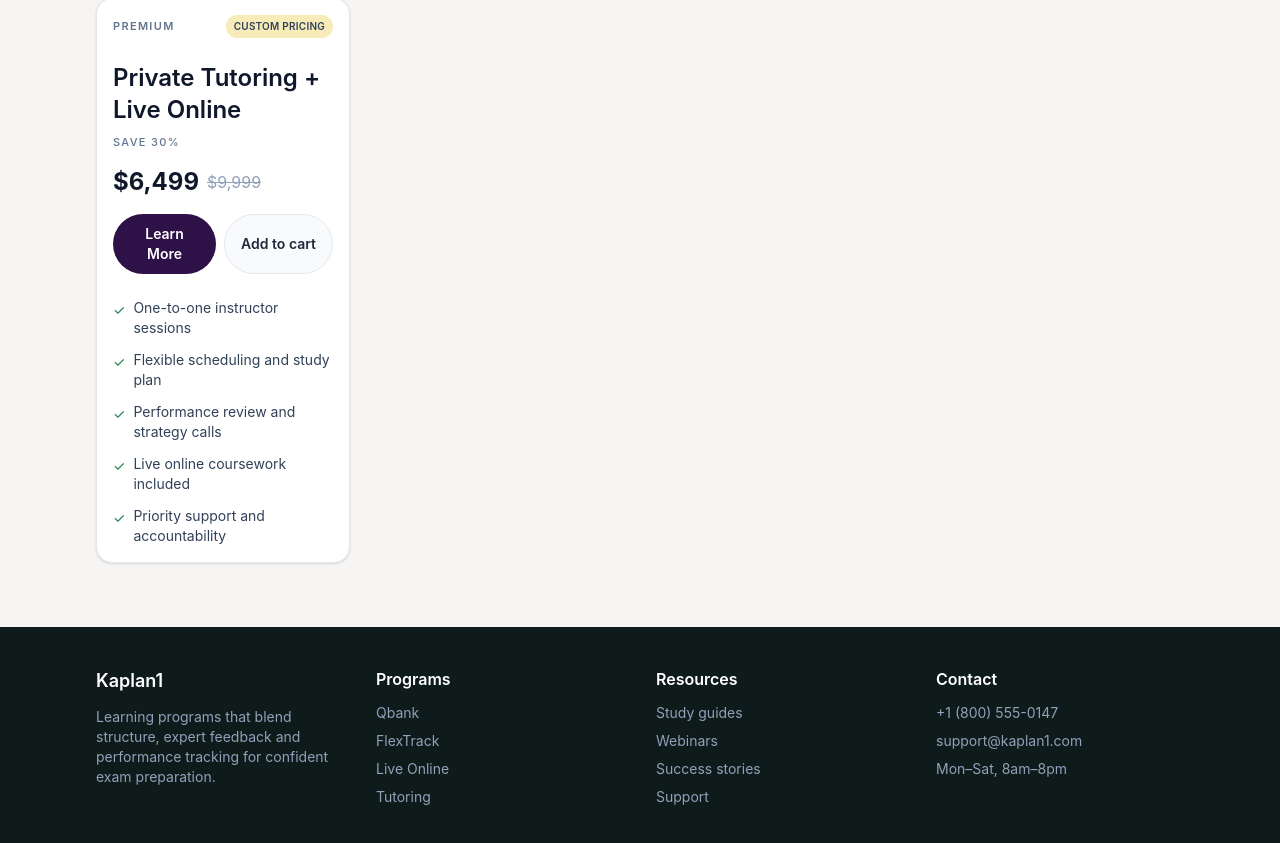
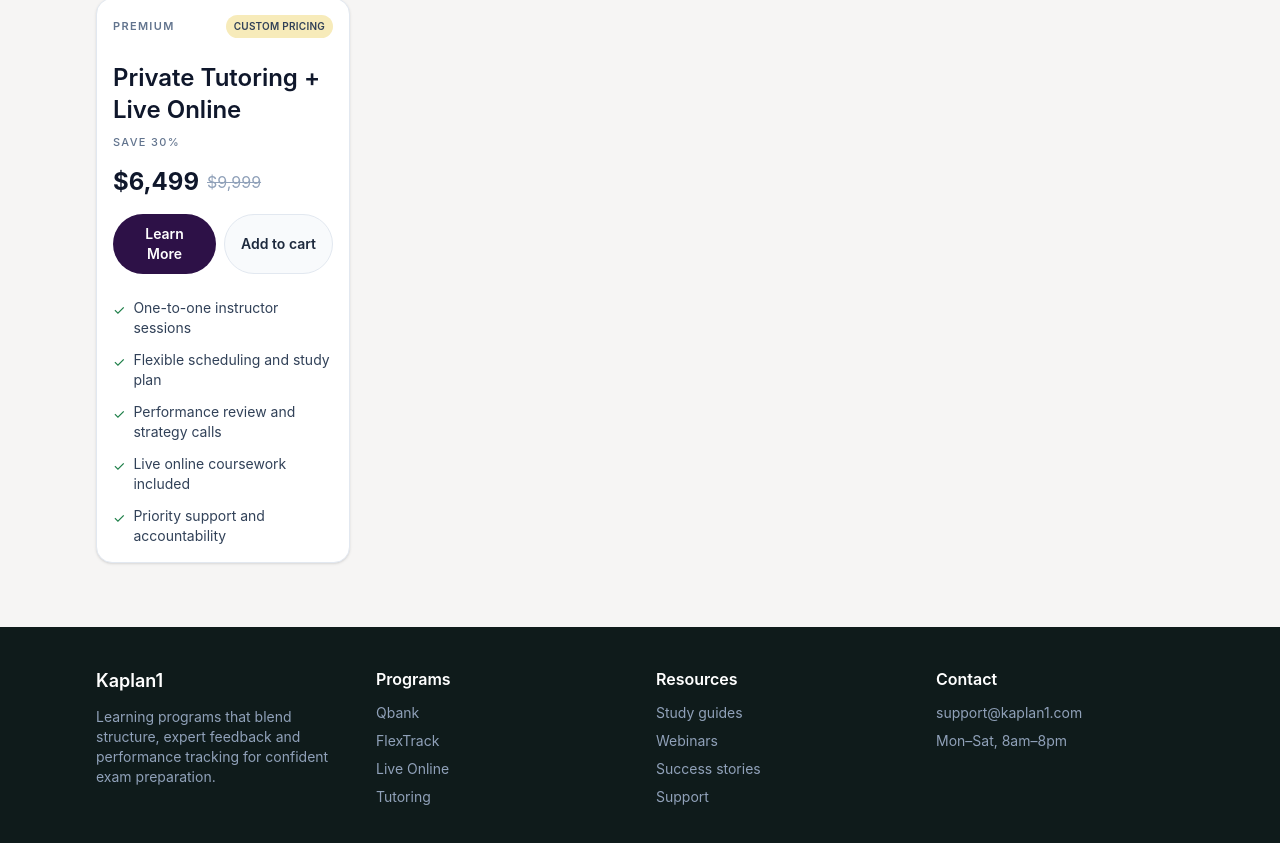
Before and after one commit to varunrajb1022/kaplan, a React (Vite) app in the folder frontend/: page / in a window 1280 px wide. Shown: the part 1495-2338 px from the top of the page. Built offline with nearby package versions, Linux system fonts and the light colour scheme.

Commit message:
removed number

```diff
--- a/frontend/src/App.jsx
+++ b/frontend/src/App.jsx
@@ -846,7 +846,6 @@ function Footer() {
         <div>
           <div className="font-semibold text-white">Contact</div>
           <ul className="mt-3 space-y-2 text-sm text-slate-400">
-            <li>+1 (800) 555-0147</li>
             <li>support@kaplan1.com</li>
             <li>Mon–Sat, 8am–8pm</li>
           </ul>
```
